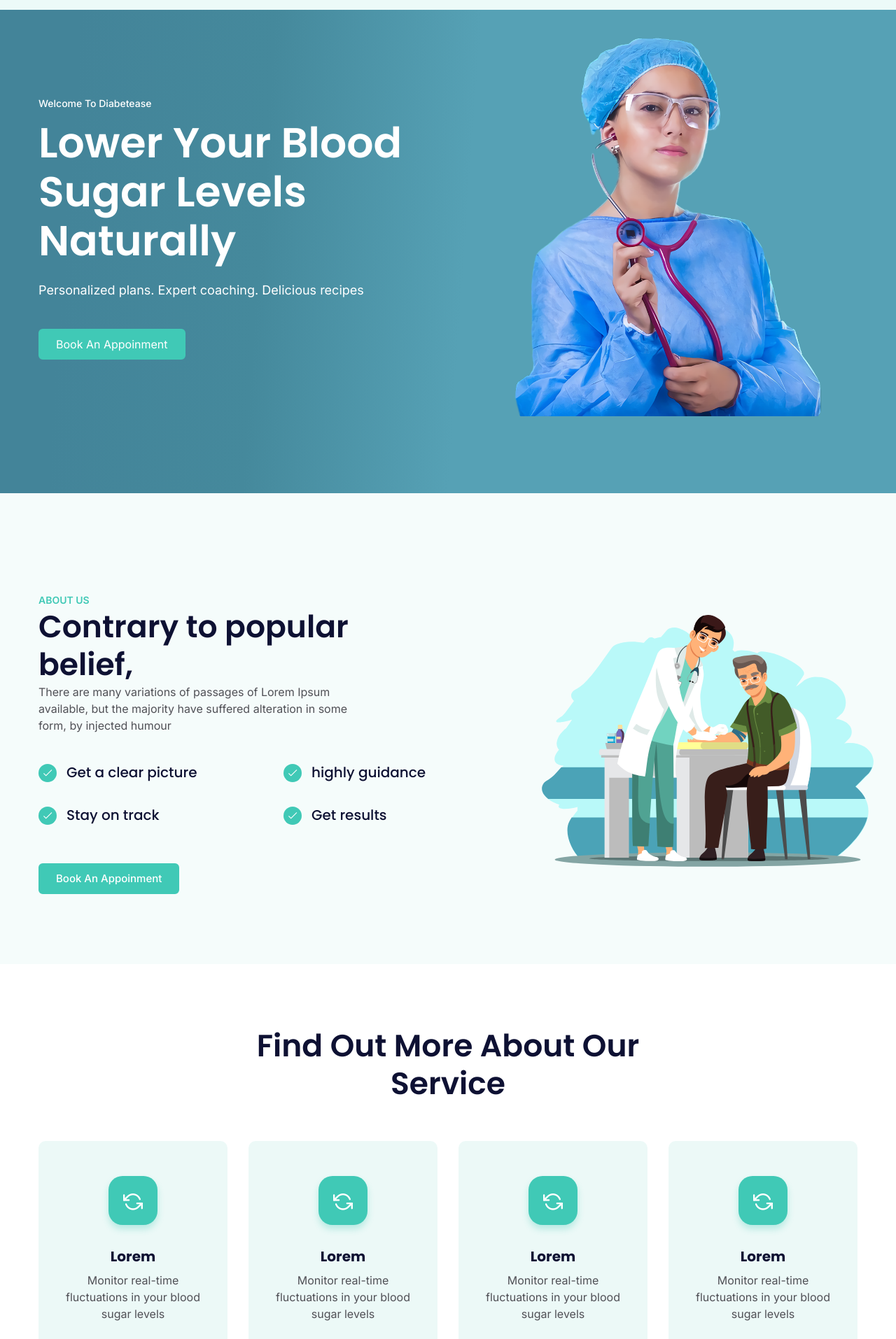
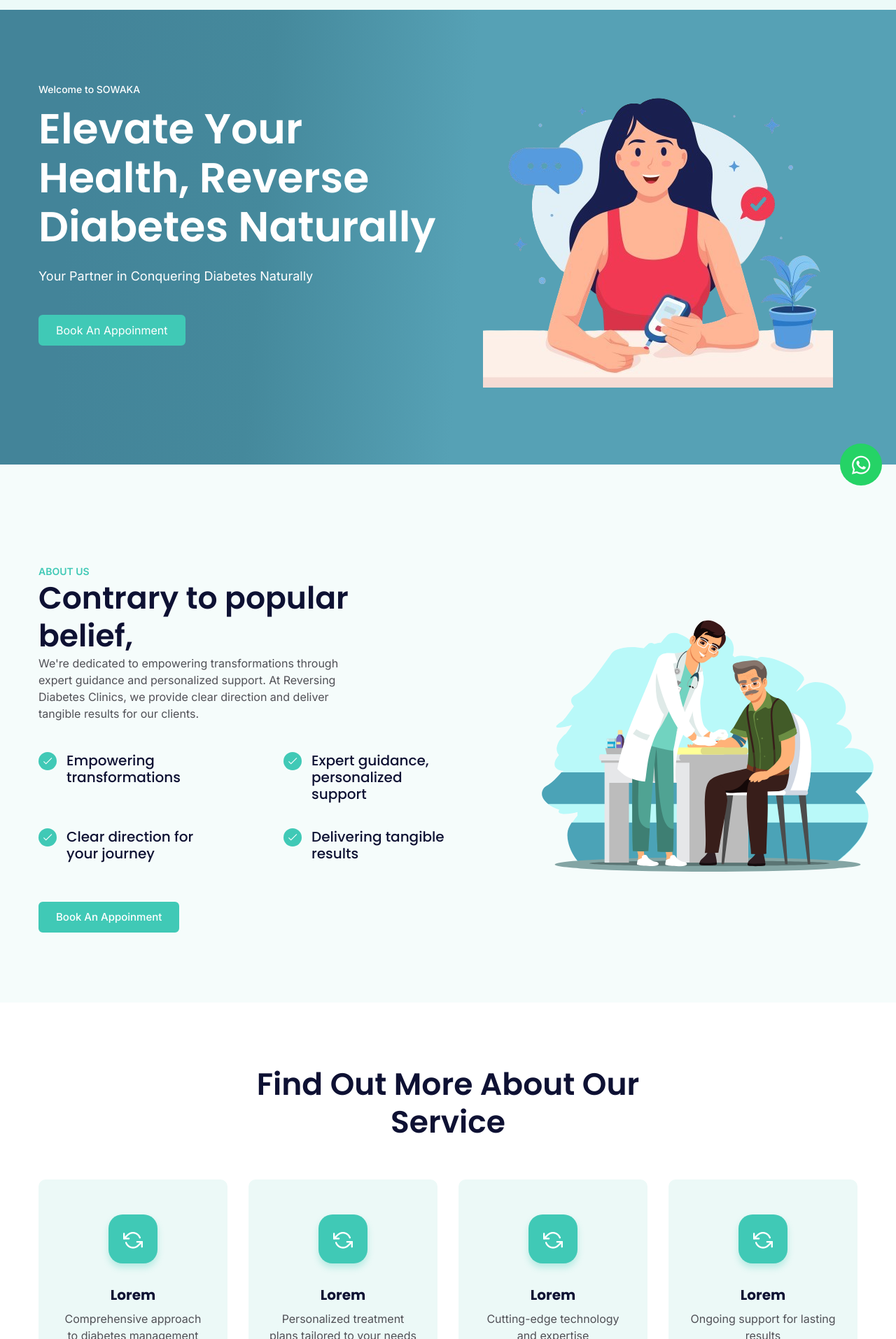
Before and after one commit to aniket-so/diabetease, a React (Create React App) app: page / in a window 1280 px wide. Shown: the part 66-1980 px from the top of the page at 70% size. Built offline with nearby package versions, Linux system fonts and the light colour scheme.

Commit message:
Added Banner

```diff
--- a/package.json
+++ b/package.json
@@ -7,6 +7,7 @@
     "@testing-library/react": "^13.4.0",
     "@testing-library/user-event": "^13.5.0",
     "react": "^18.2.0",
+    "react-bootstrap": "^2.10.2",
     "react-countup": "^6.0.0",
     "react-dom": "^18.2.0",
     "react-icons": "^5.0.1",
--- a/public/index.html
+++ b/public/index.html
@@ -15,16 +15,8 @@
       user's mobile device or desktop. See https://developers.google.com/web/fundamentals/web-app-manifest/
     -->
     <link rel="manifest" href="%PUBLIC_URL%/manifest.json" />
-    <!--
-      Notice the use of %PUBLIC_URL% in the tags above.
-      It will be replaced with the URL of the `public` folder during the build.
-      Only files inside the `public` folder can be referenced from the HTML.
-
-      Unlike "/favicon.ico" or "favicon.ico", "%PUBLIC_URL%/favicon.ico" will
-      work correctly both with client-side routing and a non-root public URL.
-      Learn how to configure a non-root public URL by running `npm run build`.
-    -->
     <title>Diabetease</title>
+    <link rel="stylesheet" href="https://cdnjs.cloudflare.com/ajax/libs/font-awesome/6.5.1/css/all.min.css" integrity="sha512-DTOQO9RWCH3ppGqcWaEA1BIZOC6xxalwEsw9c2QQeAIftl+Vegovlnee1c9QX4TctnWMn13TZye+giMm8e2LwA==" crossorigin="anonymous" referrerpolicy="no-referrer" />
   </head>
   <body>
     <noscript>You need to enable JavaScript to run this app.</noscript>
--- a/src/components/HomeOne/HeroHomeOne.js
+++ b/src/components/HomeOne/HeroHomeOne.js
@@ -1,31 +1,38 @@
-import React from 'react';
+import React, {useState} from 'react';
 import heroThumbOne from '../../assets/images/hero-thumb-1.png';
 import heroThumbTwo from '../../assets/images/hero-thumb-2.png';
 import shapeTwo from '../../assets/images/shape/shape-2.png';
 import shapeThree from '../../assets/images/shape/shape-3.png';
 import shapeFour from '../../assets/images/shape/shape-4.png';
-import heroMain from '../../assets/images/dia-1.png';
+import heroMain from '../../assets/images/main-hero-banner-vect.png';
+// import heroMain from '../../assets/images/dia-1.png';
+import CustomModal from './ModalComponent';
 
 function HeroHomeOne({ className }) {
+    const [showModal, setShowModal] = useState(false);
+
+    const openModal = () => setShowModal(true);
+    const closeModal = () => setShowModal(false);
     return (
         <>
+            <CustomModal showModal={showModal} closeModal={closeModal} />
             <section className={`appie-hero-area ${className || ''}`}>
                 <div className="container">
                     <div className="row align-items-center">
                         <div className="col-lg-6">
                             <div className="appie-hero-content">
-                                <span>Welcome To Diabetease</span>
+                                <span>Welcome to SOWAKA</span>
                                 <h1 className="appie-title">
-                                    Lower Your Blood Sugar Levels Naturally
+                                    Elevate Your Health, Reverse Diabetes Naturally
                                 </h1>
                                 <p>
-                                    Personalized plans. Expert coaching. Delicious recipes
+                                    Your Partner in Conquering Diabetes Naturally
                                 </p>
                                 <ul>
                                     <li>
-                                        <a href="#">
+                                        <button  onClick={openModal}>
                                              Book An Appoinment
-                                        </a>
+                                        </button>
                                     </li>
                                     {/* <li>
                                         <a className="item-2" href="#">
--- a/src/components/HomeOne/HomeOneHeader.js
+++ b/src/components/HomeOne/HomeOneHeader.js
@@ -1,4 +1,4 @@
-import React, { useEffect } from 'react';
+import React, { useEffect, useState } from 'react';
 import logo7 from '../../assets/images/logo-7.png';
 // import logo from '../../assets/images/1-removebg-preview.png';
 import logo from '../../assets/images/rsz_logo-sowaka.png';
@@ -6,6 +6,7 @@ import logo from '../../assets/images/rsz_logo-sowaka.png';
 // import logo from '../../assets/images/logo-sowaka (1).png';
 import StickyMenu from '../../lib/StickyMenu';
 import Navigation from '../Navigation';
+import CustomModal from './ModalComponent';
 
 function HomeOneHeader({
     lang,
@@ -17,6 +18,10 @@ function HomeOneHeader({
     dark,
     className,
 }) {
+    const [showModal, setShowModal] = useState(false);
+
+    const openModal = () => setShowModal(true);
+    const closeModal = () => setShowModal(false);
     useEffect(() => {
         StickyMenu();
     });
@@ -106,9 +111,9 @@ function HomeOneHeader({
                                 {/* <a className="login-btn" href="#">
                                     <i className="fal fa-user" /> Login
                                 </a> */}
-                                <a className="main-btn ml-30" href="#">
+                                <button className="main-btn ml-30" onClick={openModal}>
                                     Make Appoinment
-                                </a>
+                                </button>
                                 <div
                                     onClick={(e) => action(e)}
                                     className="toggle-btn ml-30 canvas_open d-lg-none d-block"
@@ -120,6 +125,7 @@ function HomeOneHeader({
                     </div>
                 </div>
             </div>
+            <CustomModal showModal={showModal} closeModal={closeModal} />
         </header>
     );
 }
--- /dev/null
+++ b/src/components/HomeOne/ModalComponent.js
@@ -0,0 +1,66 @@
+import React from 'react';
+import Modal from 'react-bootstrap/Modal';
+import Button from 'react-bootstrap/Button';
+import Form from 'react-bootstrap/Form';
+
+
+const CustomModal = ({ showModal, closeModal }) => {
+    const [formData, setFormData] = React.useState({
+        name: '',
+        email: '',
+        phone: '',
+        city: 'Select City',
+    });
+
+    const handleInputChange = (e) => {
+        const { name, value } = e.target;
+        setFormData((prevData) => ({
+            ...prevData,
+            [name]: value,
+        }));
+    };
+
+    const handleSubmit = (e) => {
+        e.preventDefault();
+        console.log(formData);
+        closeModal();
+    };
+
+    return (
+        <Modal show={showModal} onHide={closeModal}>
+            <Modal.Header closeButton>
+                <Modal.Title>Book an Appointment</Modal.Title>
+            </Modal.Header>
+            <Modal.Body>
+                <Form onSubmit={handleSubmit}>
+                    <Form.Group controlId="formName">
+                        <Form.Label>Name</Form.Label>
+                        <Form.Control type="text" placeholder="Enter name" name="name" value={formData.name} onChange={handleInputChange} required />
+                    </Form.Group>
+                    <Form.Group controlId="formEmail">
+                        <Form.Label>Email</Form.Label>
+                        <Form.Control type="email" placeholder="Enter email" name="email" value={formData.email} onChange={handleInputChange} />
+                    </Form.Group>
+                    <Form.Group controlId="formPhone">
+                        <Form.Label>Phone</Form.Label>
+                        <Form.Control type="tel" placeholder="Enter phone number" name="phone" value={formData.phone} onChange={handleInputChange} required />
+                    </Form.Group>
+                    <Form.Group controlId="formCity">
+                        <Form.Label>City</Form.Label>
+                        <Form.Control as="select" name="city" value={formData.city} onChange={handleInputChange}>
+                            <option value="Select City" disabled>Select City</option>
+                            <option value="Hyderabad">Hyderabad</option>
+                            <option value="Mumbai">Mumbai</option>
+                            <option value="Bangalore">Bangalore</option>
+                        </Form.Control>
+                    </Form.Group>
+                    <Button className='mt-3 main-btn' type="submit">
+                        Book Appointment
+                    </Button>
+                </Form>
+            </Modal.Body>
+        </Modal>
+    );
+};
+
+export default CustomModal;
--- a/src/components/HomeOne/PricingHomeOne.js
+++ b/src/components/HomeOne/PricingHomeOne.js
@@ -62,7 +62,7 @@ function PricingHomeOne({ className }) {
                                                 </ul>
                                                 <div className="pricing-btn mt-35">
                                                     <a className="main-btn" href="#">
-                                                        Choose plan
+                                                        Book A Free Call
                                                     </a>
                                                 </div>
                                             </div>
@@ -92,7 +92,7 @@ function PricingHomeOne({ className }) {
                                                 </ul>
                                                 <div className="pricing-btn mt-35">
                                                     <a className="main-btn" href="#">
-                                                        Choose plan
+                                                        Book A Free Call
                                                     </a>
                                                 </div>
                                             </div>
@@ -125,7 +125,7 @@ function PricingHomeOne({ className }) {
                                                 </ul>
                                                 <div className="pricing-btn mt-35">
                                                     <a className="main-btn" href="#">
-                                                        Choose plan
+                                                        Book A Free Call
                                                     </a>
                                                 </div>
                                             </div>
@@ -160,7 +160,7 @@ function PricingHomeOne({ className }) {
                                                 </ul>
                                                 <div className="pricing-btn mt-35">
                                                     <a className="main-btn" href="#">
-                                                        Choose plan
+                                                        Book A Free Call
                                                     </a>
                                                 </div>
                                             </div>
@@ -190,7 +190,7 @@ function PricingHomeOne({ className }) {
                                                 </ul>
                                                 <div className="pricing-btn mt-35">
                                                     <a className="main-btn" href="#">
-                                                        Choose plan
+                                                        Book A Free Call
                                                     </a>
                                                 </div>
                                             </div>
@@ -223,7 +223,7 @@ function PricingHomeOne({ className }) {
                                                 </ul>
                                                 <div className="pricing-btn mt-35">
                                                     <a className="main-btn" href="#">
-                                                        Choose plan
+                                                        Book A Free Call
                                                     </a>
                                                 </div>
                                             </div>
--- a/src/components/HomeOne/ServicesHomeOne.js
+++ b/src/components/HomeOne/ServicesHomeOne.js
@@ -29,7 +29,7 @@ function ServicesHomeOne({ className }) {
                                 <img src={IconOne} alt="" />
                             </div>
                             <h4 className="appie-title">Lorem</h4>
-                            <p>Monitor real-time fluctuations in your blood sugar levels</p>
+                            <p>Comprehensive approach to diabetes management</p>
                         </div>
                     </div>
                     <div className="col-lg-3 col-md-6">
@@ -42,7 +42,7 @@ function ServicesHomeOne({ className }) {
                                 <img src={IconOne} alt="" />
                             </div>
                             <h4 className="appie-title">Lorem</h4>
-                            <p>Monitor real-time fluctuations in your blood sugar levels</p>
+                            <p>Personalized treatment plans tailored to your needs</p>
                         </div>
                     </div>
                     <div className="col-lg-3 col-md-6">
@@ -55,7 +55,7 @@ function ServicesHomeOne({ className }) {
                                 <img src={IconOne} alt="" />
                             </div>
                             <h4 className="appie-title">Lorem</h4>
-                            <p>Monitor real-time fluctuations in your blood sugar levels</p>
+                            <p>Cutting-edge technology and expertise</p>
                         </div>
                     </div>
                     <div className="col-lg-3 col-md-6">
@@ -68,7 +68,7 @@ function ServicesHomeOne({ className }) {
                                 <img src={IconOne} alt="" />
                             </div>
                             <h4 className="appie-title">Lorem</h4>
-                            <p>Monitor real-time fluctuations in your blood sugar levels</p>
+                            <p>Ongoing support for lasting results</p>
                         </div>
                     </div>
                 </div>
--- a/src/components/HomeOne/TrafficHomeOne.js
+++ b/src/components/HomeOne/TrafficHomeOne.js
@@ -1,9 +1,16 @@
-import React from 'react';
+import React, { useState } from 'react';
 import thumb from '../../assets/images/traffic-thumb.png';
 import about from '../../assets/images/about-vector.svg';
+import CustomModal from './ModalComponent';
 
 function TrafficHomeOne({ className }) {
+    const [showModal, setShowModal] = useState(false);
+
+    const openModal = () => setShowModal(true);
+    const closeModal = () => setShowModal(false);
     return (
+        <>
+            <CustomModal showModal={showModal} closeModal={closeModal} />
             <section className={`appie-traffic-area pt-140 pb-100 ${className || ''}`}>
                 <div className="container">
                     <div className="row">
@@ -12,7 +19,7 @@ function TrafficHomeOne({ className }) {
                                 <span>ABOUT US</span>
                                 <h4 className="title">Contrary to popular belief,</h4>
                                 <p>
-                            There are many variations of passages of Lorem Ipsum available, but the majority have suffered alteration in some form, by injected humour
+                                    We're dedicated to empowering transformations through expert guidance and personalized support. At Reversing Diabetes Clinics, we provide clear direction and deliver tangible results for our clients.
                                 </p>
                             </div>
                             <div className="row">
@@ -21,7 +28,7 @@ function TrafficHomeOne({ className }) {
                                         <div className="icon">
                                             <i className="fal fa-check" />
                                         </div>
-                                    <h5 className="title">Get a clear picture</h5>
+                                        <h5 className="title">Empowering transformations</h5>
                                         {/* <p>With real-time CGM sensor-based insights & 50+ lab tests</p> */}
                                     </div>
                                 </div>
@@ -30,7 +37,7 @@ function TrafficHomeOne({ className }) {
                                         <div className="icon">
                                             <i className="fal fa-check" />
                                         </div>
-                                    <h5 className="title">highly guidance</h5>
+                                        <h5 className="title">Expert guidance, personalized support</h5>
                                         {/* <p>Through expert-designed nutrition, fitness, stress & sleep</p> */}
                                     </div>
                                 </div>
@@ -39,7 +46,7 @@ function TrafficHomeOne({ className }) {
                                         <div className="icon">
                                             <i className="fal fa-check" />
                                         </div>
-                                    <h5 className="title">Stay on track</h5>
+                                        <h5 className="title">Clear direction for your journey</h5>
                                         {/* <p>With timely coach follow-ups, live group sessions & app notifications</p> */}
                                     </div>
                                 </div>
@@ -48,15 +55,15 @@ function TrafficHomeOne({ className }) {
                                         <div className="icon">
                                             <i className="fal fa-check" />
                                         </div>
-                                    <h5 className="title">Get results</h5>
+                                        <h5 className="title">Delivering tangible results</h5>
                                         {/* <p>With clinically-proven plans to reduce HbA1c, weight, stress levels</p> */}
                                     </div>
                                 </div>
                                 <div className="col-lg-12">
                                     <div className="traffic-btn mt-50">
-                                    <a className="main-btn cta" href="#">
+                                        <button className="main-btn cta" onClick={openModal}>
                                             Book An Appoinment
-                                    </a>
+                                        </button>
                                     </div>
                                 </div>
                             </div>
@@ -73,6 +80,7 @@ function TrafficHomeOne({ className }) {
                     />
                 </div>
             </section>
+        </>
     );
 }
 
--- a/src/components/HomeOne/index.js
+++ b/src/components/HomeOne/index.js
@@ -36,6 +36,14 @@ function HomeOne() {
             <ProjectHomeOne />
             <FooterHomeOne />
             <BackToTop />
+            <a
+                href="https://wa.me/2348100000000"
+                class="whatsapp_float"
+                target="_blank"
+                rel="noopener noreferrer"
+            >
+                <i class="fa-brands fa-whatsapp whatsapp-icon"></i>
+            </a>
         </>
     );
 }
```
Also changed, not shown: src/assets/css/main.css, src/assets/images/main-hero-banner-vect.png (added), 1 other file (tests, documents, lock files or other folders). Lines whose indentation alone changed are shown as unchanged.
